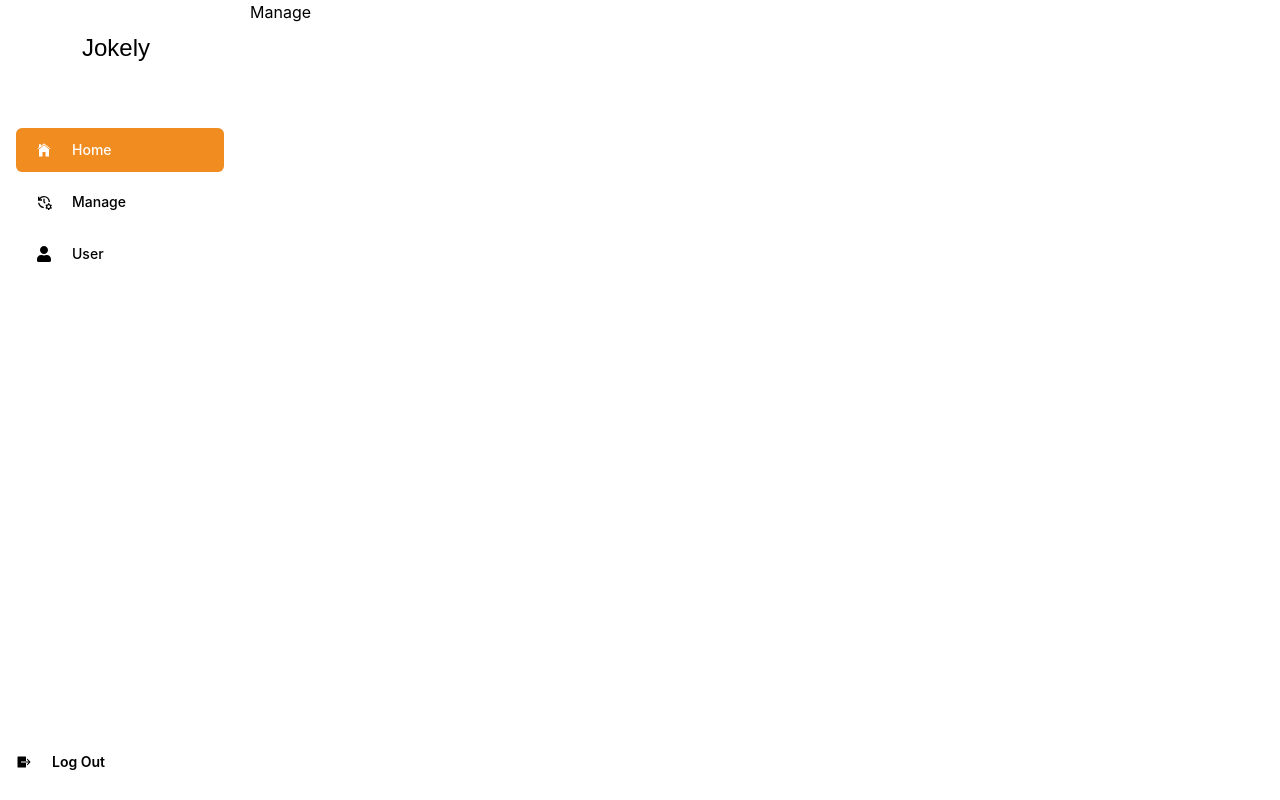
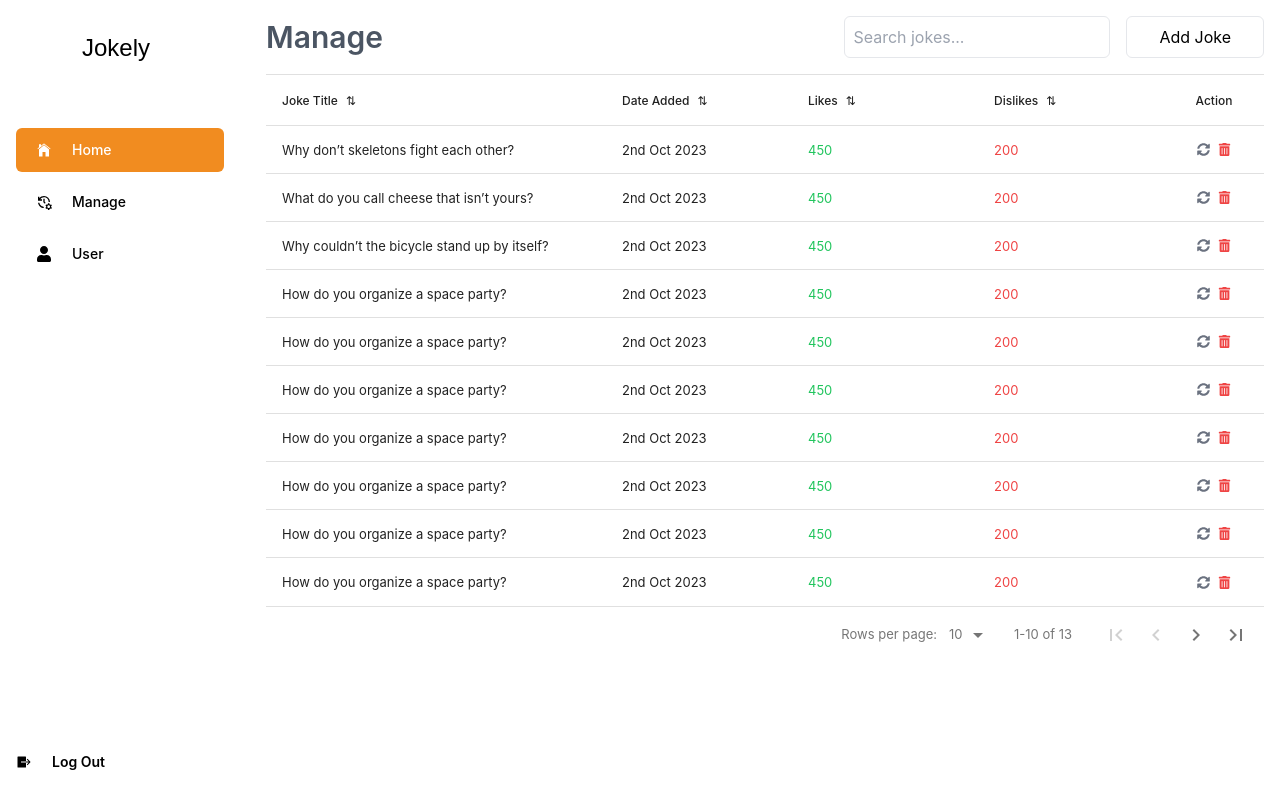
Before and after one commit to RainaaNs/Mock-Jokes, a React (Create React App) app: page /dashboard/manage in a window 1280 px wide. Built offline with nearby package versions, Linux system fonts and the light colour scheme.

Commit message:
feat: add table

```diff
--- a/package.json
+++ b/package.json
@@ -14,10 +14,13 @@
     "firebase": "^10.13.2",
     "jsonwebtoken": "^9.0.2",
     "react": "^18.3.1",
+    "react-data-table-component": "^7.6.2",
     "react-dom": "^18.3.1",
     "react-icons": "^5.3.0",
     "react-router-dom": "^6.26.2",
     "react-scripts": "5.0.1",
+    "react-table": "^7.8.0",
+    "styled-components": "^6.1.13",
     "typescript": "^4.9.5",
     "universal-cookie": "^7.2.0",
     "web-vitals": "^2.1.4"
--- /dev/null
+++ b/src/components/table/CustomTable.tsx
@@ -0,0 +1,79 @@
+// src/components/CustomTable.tsx
+import React from 'react';
+import DataTable, { TableColumn } from 'react-data-table-component';
+
+interface TableProps<T> {
+  columns: TableColumn<T>[];
+  data: T[];
+  filterText?: string;
+  handleFilter?: (e: React.ChangeEvent<HTMLInputElement>) => void;
+  title?: string;
+  searchPlaceholder?: string;
+  addButtonLabel?: string;
+  onAddButtonClick?: () => void;
+}
+
+// Reusable DataTable component
+const CustomTable = <T extends object>({
+  columns,
+  data,
+  filterText,
+  handleFilter,
+  title,
+  searchPlaceholder,
+  addButtonLabel,
+  onAddButtonClick,
+}: TableProps<T>) => {
+  return (
+    <div className="container mx-auto p-4">
+      {/* Table header with title and search */}
+      <div className="flex items-center mb-4 justify-between">
+        {title && <h1 className="text-3xl font-semibold text-gray-600">{title}</h1>}
+        <div className="flex items-center space-x-4 w-full justify-end ">
+          {handleFilter && (
+            <input
+              type="text"
+              value={filterText}
+              placeholder={searchPlaceholder || 'Search...'}
+              className="border p-2 rounded-md md:max-w-80 "
+              onChange={handleFilter}
+            />
+          )}
+          {onAddButtonClick && (
+            <button
+              className="py-2 px-8 rounded-md border text-base hover:bg-gray-100"
+              onClick={onAddButtonClick}
+            >
+              {addButtonLabel || 'Add'}
+            </button>
+          )}
+        </div>
+      </div>
+
+      {/* Data Table */}
+      <DataTable
+        columns={columns}
+        data={data}
+        pagination
+        highlightOnHover
+        sortIcon={<span className="ml-2">⇅</span>}
+        customStyles={{
+          header: {
+            style: {
+              minHeight: '56px',
+            },
+          },
+          headRow: {
+            style: {
+              borderTopStyle: 'solid',
+              borderTopWidth: '1px',
+              borderTopColor: 'rgba(0, 0, 0, 0.12)',
+            },
+          },
+        }}
+      />
+    </div>
+  );
+};
+
+export default CustomTable;
--- /dev/null
+++ b/src/components/table/JokeTable.tsx
@@ -0,0 +1,36 @@
+// src/components/JokeTable.tsx
+import React, { useState } from 'react';
+import CustomTable from './CustomTable'; // Reusable component
+import { jokeColumns } from './columns'; // Import joke-specific columns
+import { jokeData, JokeRow } from './data'; // Import joke-specific data
+
+const JokeTable = () => {
+  const [filterText, setFilterText] = useState('');
+  const [data, setData] = useState<JokeRow[]>(jokeData);
+
+  // Filter the data based on the search input
+  const filteredData = data.filter(
+    (item) =>
+      item.title.toLowerCase().includes(filterText.toLowerCase()) ||
+      item.dateAdded.toLowerCase().includes(filterText.toLowerCase())
+  );
+
+  const handleAddJoke = () => {
+    alert('Add new joke functionality');
+  };
+
+  return (
+    <CustomTable<JokeRow>
+      columns={jokeColumns}
+      data={filteredData}
+      filterText={filterText}
+      handleFilter={(e) => setFilterText(e.target.value)}
+      title="Manage"
+      searchPlaceholder="Search jokes..."
+      addButtonLabel="Add Joke"
+      onAddButtonClick={handleAddJoke}
+    />
+  );
+};
+
+export default JokeTable;
--- /dev/null
+++ b/src/components/table/columns.tsx
@@ -0,0 +1,54 @@
+// src/components/columns.ts
+import { TableColumn } from 'react-data-table-component';
+import { FaTrashAlt, FaSyncAlt } from 'react-icons/fa'; // Icons for actions
+
+// Define the structure of the JokeRow interface
+interface JokeRow {
+  title: string;
+  dateAdded: string;
+  likes: number;
+  dislikes: number;
+}
+
+// Define jokeColumns using a specific structure without generics
+export const jokeColumns: TableColumn<JokeRow>[] = [
+  {
+    name: 'Joke Title',
+    selector: (row) => row.title,
+    sortable: true,
+    grow: 2,
+  },
+  {
+    name: 'Date Added',
+    selector: (row) => row.dateAdded,
+    sortable: true,
+  },
+  {
+    name: 'Likes',
+    selector: (row) => row.likes,
+    sortable: true,
+    cell: (row) => <span className="text-green-500">{row.likes}</span>,
+  },
+  {
+    name: 'Dislikes',
+    selector: (row) => row.dislikes,
+    sortable: true,
+    cell: (row) => <span className="text-red-500">{row.dislikes}</span>,
+  },
+  {
+    name: 'Action',
+    button: true,
+    cell: (row) => (
+      <div className="flex gap-2">
+        <FaSyncAlt
+          className="cursor-pointer text-gray-500 hover:text-gray-700"
+          onClick={() => alert(`Refreshing joke: ${row.title}`)}
+        />
+        <FaTrashAlt
+          className="cursor-pointer text-red-500 hover:text-red-700"
+          onClick={() => alert(`Deleting joke: ${row.title}`)}
+        />
+      </div>
+    ),
+  },
+];
--- /dev/null
+++ b/src/components/table/data.ts
@@ -0,0 +1,25 @@
+
+export interface JokeRow {
+    title: string;
+    dateAdded: string;
+    likes: number;
+    dislikes: number;
+  }
+
+  export const jokeData: JokeRow[] = [
+    { title: 'Why don’t skeletons fight each other?', dateAdded: '2nd Oct 2023', likes: 450, dislikes: 200 },
+    { title: 'What do you call cheese that isn’t yours?', dateAdded: '2nd Oct 2023', likes: 450, dislikes: 200 },
+    { title: 'Why couldn’t the bicycle stand up by itself?', dateAdded: '2nd Oct 2023', likes: 450, dislikes: 200 },
+
+    { title: 'How do you organize a space party?', dateAdded: '2nd Oct 2023', likes: 450, dislikes: 200 },
+    { title: 'How do you organize a space party?', dateAdded: '2nd Oct 2023', likes: 450, dislikes: 200 },
+    { title: 'How do you organize a space party?', dateAdded: '2nd Oct 2023', likes: 450, dislikes: 200 },
+    { title: 'How do you organize a space party?', dateAdded: '2nd Oct 2023', likes: 450, dislikes: 200 },
+    { title: 'How do you organize a space party?', dateAdded: '2nd Oct 2023', likes: 450, dislikes: 200 },
+    { title: 'How do you organize a space party?', dateAdded: '2nd Oct 2023', likes: 450, dislikes: 200 },
+    { title: 'How do you organize a space party?', dateAdded: '2nd Oct 2023', likes: 450, dislikes: 200 },
+    { title: 'How do you organize a space party?', dateAdded: '2nd Oct 2023', likes: 450, dislikes: 200 },
+    { title: 'How do you organize a space party?', dateAdded: '2nd Oct 2023', likes: 450, dislikes: 200 },
+    { title: 'How do you organize a space party?', dateAdded: '2nd Oct 2023', likes: 450, dislikes: 200 },
+
+  ];
--- a/src/pages/dashboard/Manage.tsx
+++ b/src/pages/dashboard/Manage.tsx
@@ -1,9 +1,9 @@
-import React from 'react'
+import React from "react";
+import JokeTable from "../../components/table/JokeTable";
+
 
 const Manage = () => {
-  return (
-    <div>Manage</div>
-  )
-}
+  return <JokeTable />;
+};
 
-export default Manage
+export default Manage;
```
Also changed, not shown: 1 other file (tests, documents, lock files or other folders).
